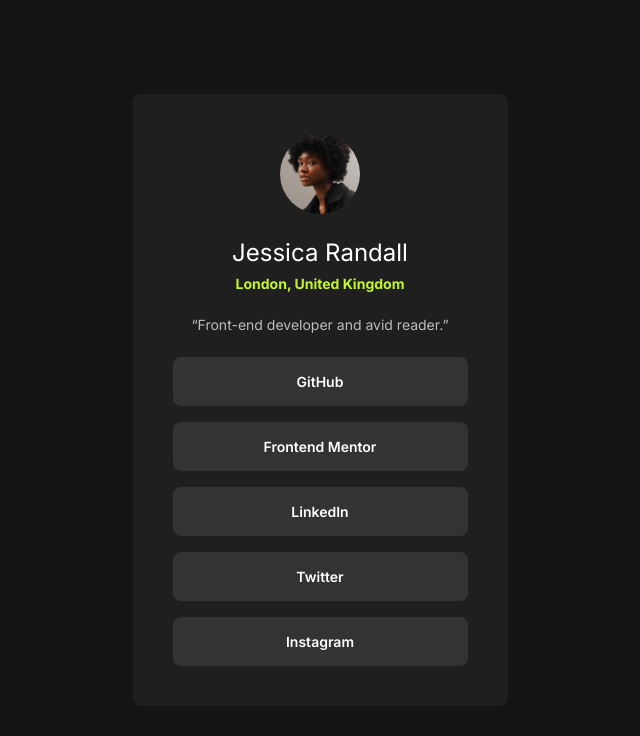
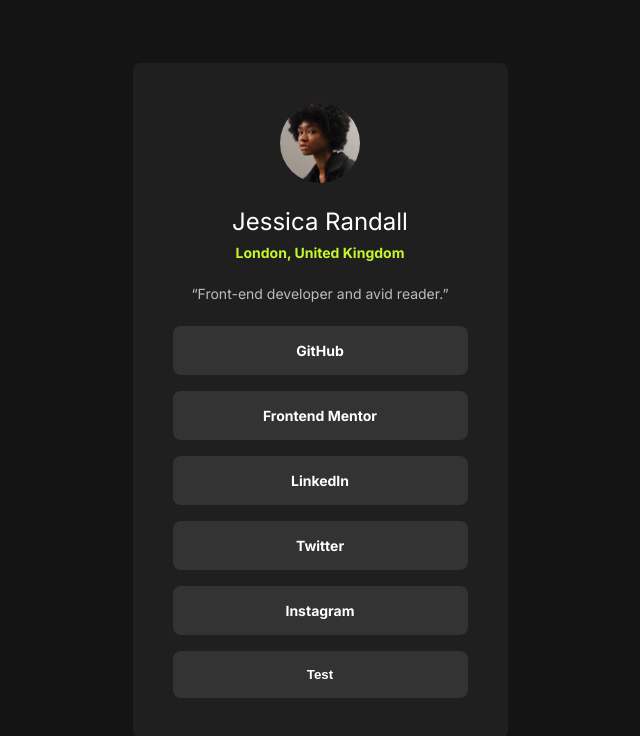
Before and after one commit to dpencsi/frontendmentor-social-links-profile, a plain HTML site: page index.html in a window 1280 px wide. Shown: the whole page, without its empty margins (320-960 px from the left). Drawn offline with Linux system fonts and the light colour scheme.

Commit message:
style: add utility(button)

```diff
--- a/index.html
+++ b/index.html
@@ -34,11 +34,12 @@
       </div>
       <nav class="card__links">
         <ul role="list">
-          <li><a href="#">GitHub</a></li>
-          <li><a href="#">Frontend Mentor</a></li>
-          <li><a href="#">LinkedIn</a></li>
-          <li><a href="#">Twitter</a></li>
-          <li><a href="#">Instagram</a></li>
+          <li><a href="#" class="button">GitHub</a></li>
+          <li><a href="#" class="button">Frontend Mentor</a></li>
+          <li><a href="#" class="button">LinkedIn</a></li>
+          <li><a href="#" class="button">Twitter</a></li>
+          <li><a href="#" class="button">Instagram</a></li>
+          <li><button class="button">Test</button></li>
         </ul>
       </nav>
     </article>
--- a/style.css
+++ b/style.css
@@ -72,6 +72,29 @@ li {
     padding-inline: var(--space-400);
 }
 
+.button {
+    --link-color: var(--grey-700);
+    --link-text-color: var(--white);
+
+    display: block;
+    cursor: pointer;
+    border: 0;
+    width: 100%;
+
+    background-color: var(--link-color);
+    color: var(--link-text-color);
+    text-align: center;
+    padding-block: var(--space-200);
+    border-radius: 0.5rem;
+    font-weight: var(--font-weight-lg);
+
+    &:hover,
+    &:focus {
+        --link-color: var(--green);
+        --link-text-color: var(--grey-900);
+    }
+}
+
 .card {
     width: 100%;
     background-color: var(--grey-800);
@@ -115,21 +138,6 @@ ul[role="list"] {
     gap: var(--space-200);
 }
 
-.card__links li a {
-    display: block;
-    background-color: var(--grey-700);
-    text-align: center;
-    padding-block: var(--space-200);
-    border-radius: 0.5rem;
-    font-weight: var(--font-weight-md);
-    /* transition: all 0.2s ease-in; */
-}
-
-.card__links li a:hover {
-    background-color: var(--green);
-    color: var(--grey-900);
-}
-
 @media (min-width: 450px) {
     .card {
         width: 375px;
```
